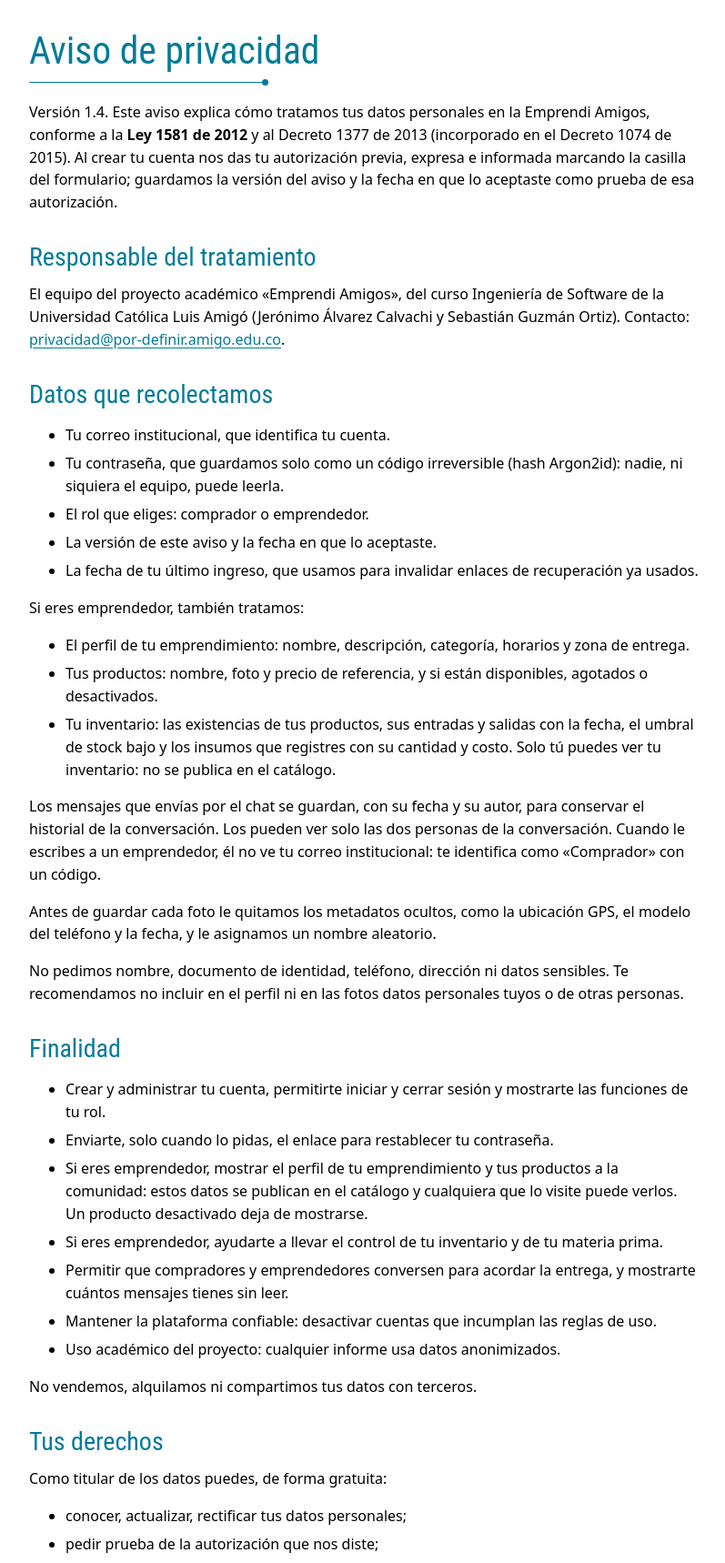
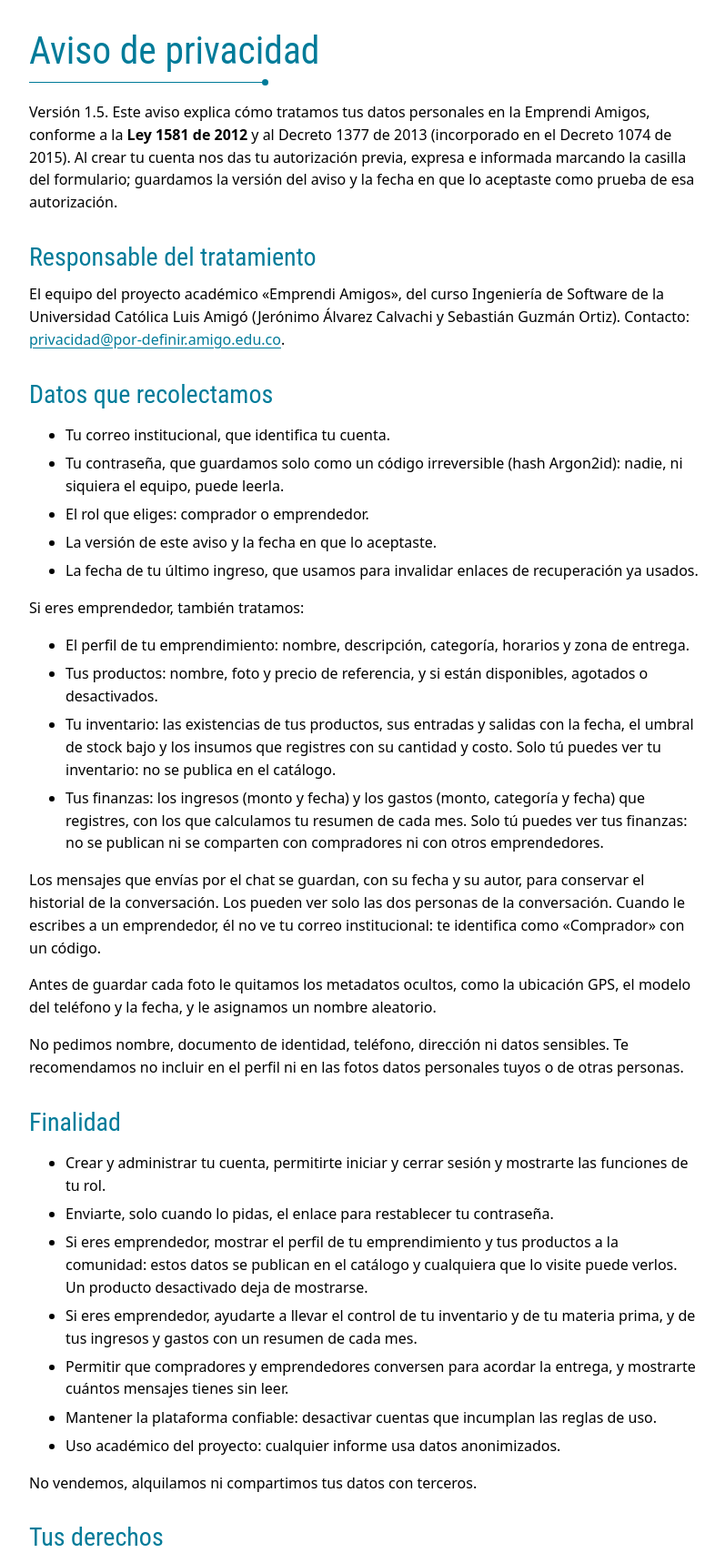
Before and after one commit to SebastianGuzmanDev/plataforma-emprendedores, a Django app: page /privacidad/ in a window 1280 px wide. Shown: the part 86-1804 px from the top of the page at 91% size, without its empty margins (48-845 px from the left). Run offline with Django 5.2, Linux system fonts and the light colour scheme.

Commit message:
RNF-06: aviso de privacidad 1.5 sobre ingresos, gastos y resumen financiero

```diff
--- a/config/settings/base.py
+++ b/config/settings/base.py
@@ -117,7 +117,8 @@ DOMINIOS_INSTITUCIONALES = _lista_desde_entorno("DOMINIOS_INSTITUCIONALES", "ami
 # RNF-06 (Ley 1581 de 2012): versión del aviso que acepta cada titular.
 # 1.1 (E2): perfil y productos en el catálogo · 1.2 (CC-03): nombre del emprendimiento · 1.3 (E4): mensajes
 # 1.4 (E5): inventario e insumos
-AVISO_PRIVACIDAD_VERSION = "1.4"
+# 1.5 (E6): ingresos, gastos y resumen financiero
+AVISO_PRIVACIDAD_VERSION = "1.5"
 CORREO_CONTACTO_PRIVACIDAD = os.environ.get(
     "CORREO_CONTACTO_PRIVACIDAD", "privacidad@por-definir.amigo.edu.co"
 )
--- a/templates/legal/aviso_privacidad.html
+++ b/templates/legal/aviso_privacidad.html
@@ -24,6 +24,7 @@
       <li>El perfil de tu emprendimiento: nombre, descripción, categoría, horarios y zona de entrega.</li>
       <li>Tus productos: nombre, foto y precio de referencia, y si están disponibles, agotados o desactivados.</li>
       <li>Tu inventario: las existencias de tus productos, sus entradas y salidas con la fecha, el umbral de stock bajo y los insumos que registres con su cantidad y costo. Solo tú puedes ver tu inventario: no se publica en el catálogo.</li>
+      <li>Tus finanzas: los ingresos (monto y fecha) y los gastos (monto, categoría y fecha) que registres, con los que calculamos tu resumen de cada mes. Solo tú puedes ver tus finanzas: no se publican ni se comparten con compradores ni con otros emprendedores.</li>
     </ul>
     <p>Los mensajes que envías por el chat se guardan, con su fecha y su autor, para conservar el historial de la conversación. Los pueden ver solo las dos personas de la conversación. Cuando le escribes a un emprendedor, él no ve tu correo institucional: te identifica como «Comprador» con un código.</p>
     <p>Antes de guardar cada foto le quitamos los metadatos ocultos, como la ubicación GPS, el modelo del teléfono y la fecha, y le asignamos un nombre aleatorio.</p>
@@ -34,7 +35,7 @@
       <li>Crear y administrar tu cuenta, permitirte iniciar y cerrar sesión y mostrarte las funciones de tu rol.</li>
       <li>Enviarte, solo cuando lo pidas, el enlace para restablecer tu contraseña.</li>
       <li>Si eres emprendedor, mostrar el perfil de tu emprendimiento y tus productos a la comunidad: estos datos se publican en el catálogo y cualquiera que lo visite puede verlos. Un producto desactivado deja de mostrarse.</li>
-      <li>Si eres emprendedor, ayudarte a llevar el control de tu inventario y de tu materia prima.</li>
+      <li>Si eres emprendedor, ayudarte a llevar el control de tu inventario y de tu materia prima, y de tus ingresos y gastos con un resumen de cada mes.</li>
       <li>Permitir que compradores y emprendedores conversen para acordar la entrega, y mostrarte cuántos mensajes tienes sin leer.</li>
       <li>Mantener la plataforma confiable: desactivar cuentas que incumplan las reglas de uso.</li>
       <li>Uso académico del proyecto: cualquier informe usa datos anonimizados.</li>
```
